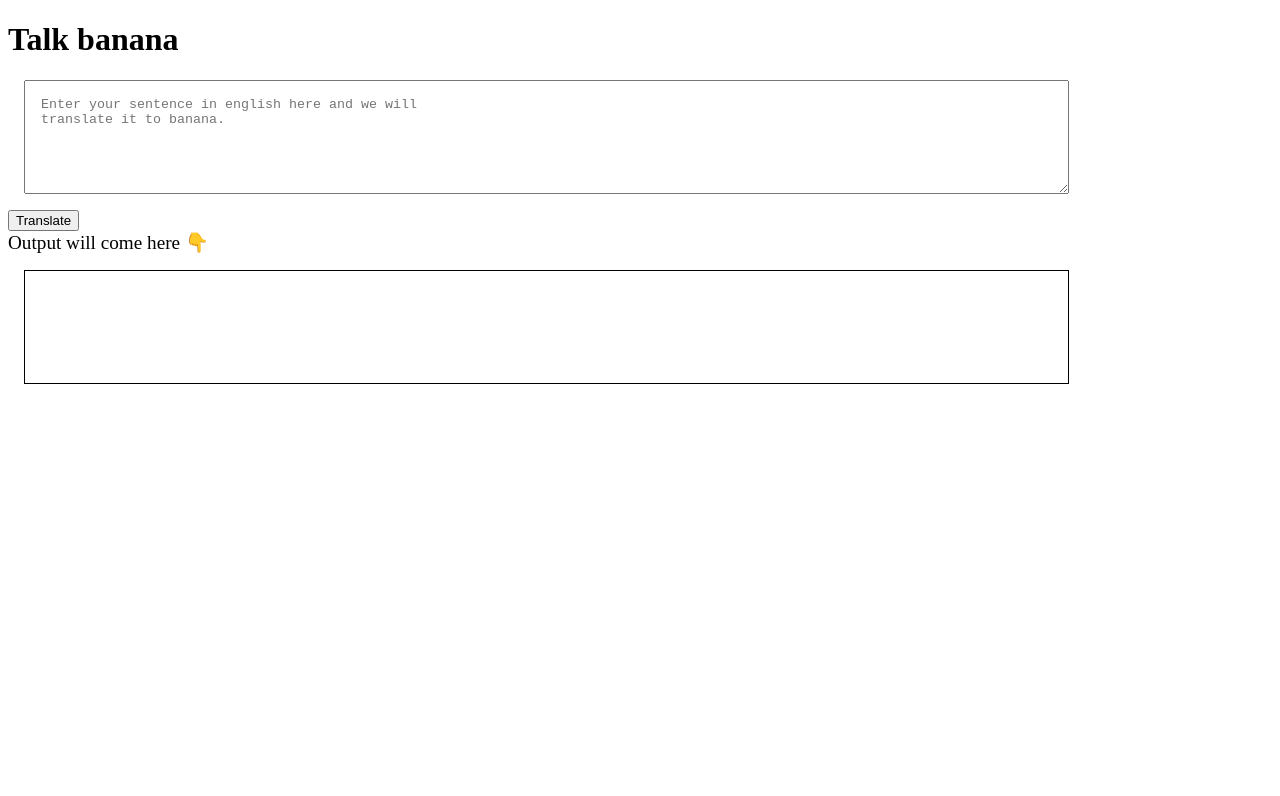
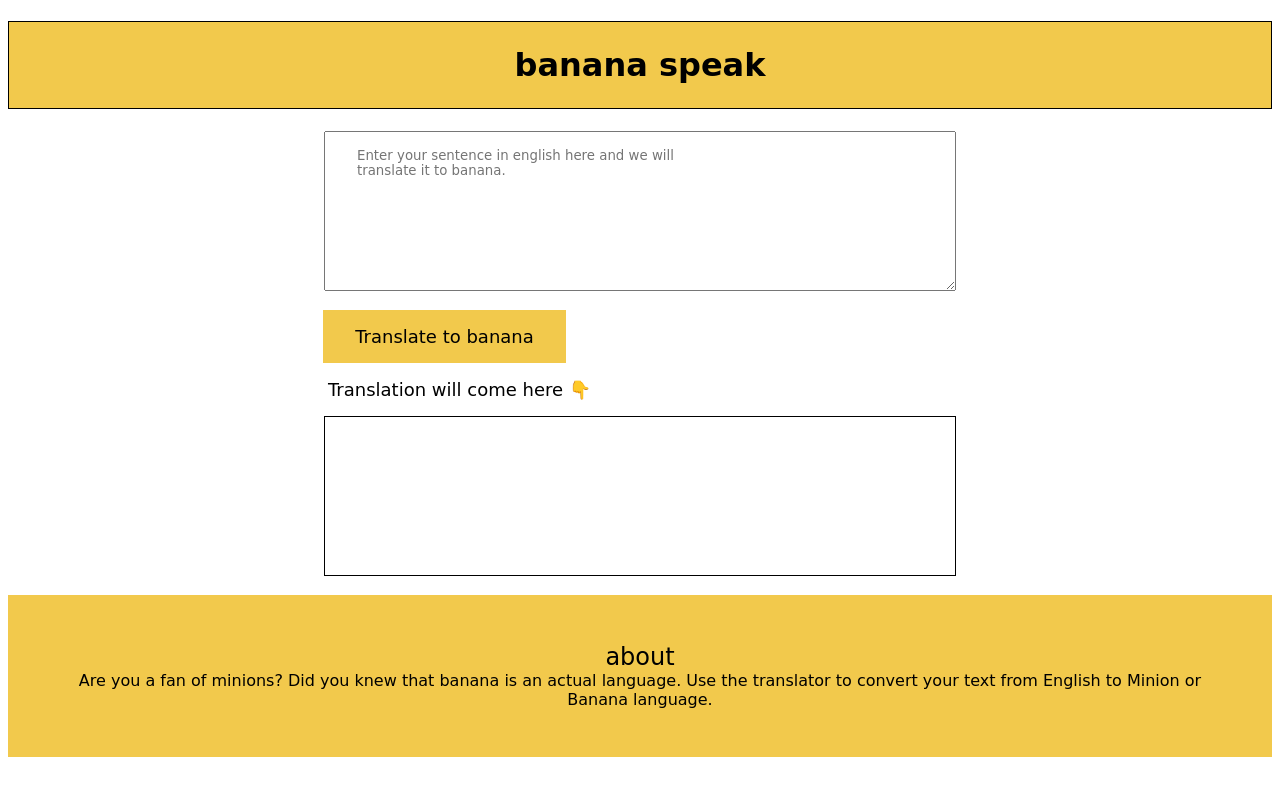
Before and after one commit to syed-shaida-hussain/banana-talks, a plain HTML site: page index.html in a window 1280 px wide. Drawn offline with Linux system fonts and the light colour scheme.

Commit message:
styling done

```diff
--- a/index.html
+++ b/index.html
@@ -5,16 +5,17 @@
     <meta charset="UTF-8">
     <meta name="viewport" content="width=device-width, initial-scale=1.0">
     <title>banana speak</title>
+    <link rel="stylesheet" href="./styles.css">
 
-    <style>
-        textarea {
-            width: 80%;
+    <!-- <style>
+        /* textarea {
+            width: 50%;
             margin: 1rem;
             padding: 1rem;
             display: block;
-            height: 10vh;
+            height: 13vh;
 
-        }
+        } */
 
         #output{
             border: 1.5px solid black;
@@ -23,19 +24,28 @@
             margin: 1rem;
             padding: 1rem;
         }
-    </style>
+    </style> -->
 
 </head>
 
 <body>
-    <h1>Talk banana</h1>
+    <h1 class="heading">banana speak</h1>
 
     <textarea id="txt-input" placeholder="Enter your sentence in english here and we will
 translate it to banana."></textarea>
-    <button id="btn-translate">Translate</button>
 
-    <div style="font-size: larger;"> Output will come here 👇</div>
+<br>
+    <button id="btn-translate">Translate to banana</button>
+
+    <div class="output-heading"> Translation will come here 👇</div>
     <div id="output"></div>
+    <br>
+
+    <div class="footer"> <span style="font-size:x-large;"> about </span> <br>
+        Are you a fan of minions? Did you knew that banana is an actual
+         language. Use the translator to convert your text from
+          English to Minion or Banana language.
+    </div>
 
 
 
--- /dev/null
+++ b/styles.css
@@ -0,0 +1,65 @@
+:root{
+    --primary-color: #F2C94C;
+}
+
+body{
+    font-family: 'Kalam', cursive;
+}
+
+.heading{
+    font-size: 2rem;
+    padding: 1.5rem;
+    background-color: var(--primary-color);
+    text-align: center;
+    border: 1px solid black;
+
+}
+
+textarea{
+    box-sizing: border-box;
+    margin: auto;
+    width: 50%;
+    padding: 1rem;
+    display: block;
+    height: 20vh;
+}
+
+
+::placeholder {
+    font-family: 'Kalam', cursive;
+    padding-left: 1rem;
+
+}
+
+button{
+    background-color: var(--primary-color);
+    border: none;
+    padding: 1rem 2rem;
+    font-family: 'Kalam', cursive;
+    margin-left: 19.7rem;
+    font-size: large;
+}
+
+#output{
+    padding: 1rem;
+    box-sizing: border-box;
+    margin: auto;
+    width: 50%;
+    display: block;
+    height: 20vh;
+    border: 1.5px solid black;
+}
+
+.output-heading{
+    padding: 1rem;
+    font-size: large;
+    margin-left: 19rem;
+}
+
+.footer{
+    text-align: center;
+    margin: auto;
+    padding: 3rem;
+    background-color: var(--primary-color);
+    display: block;
+}
```
